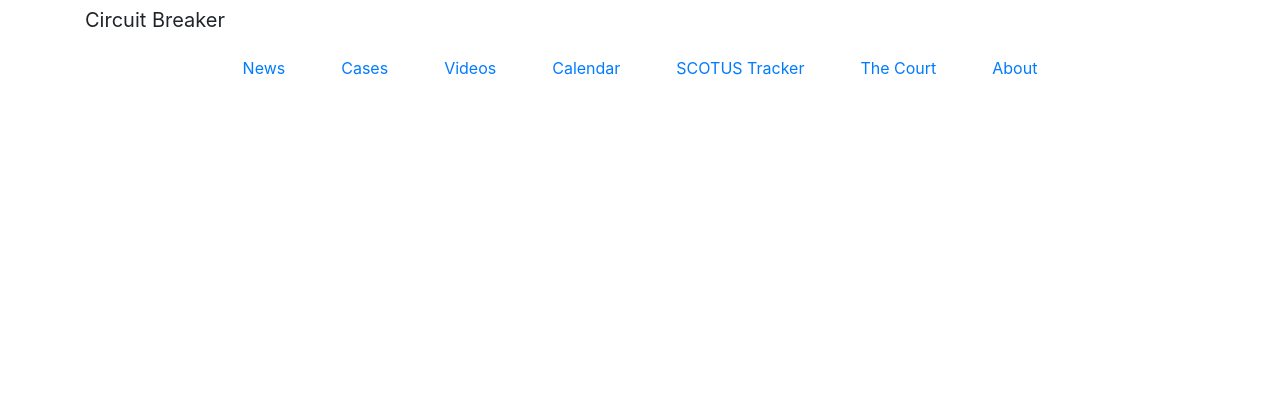
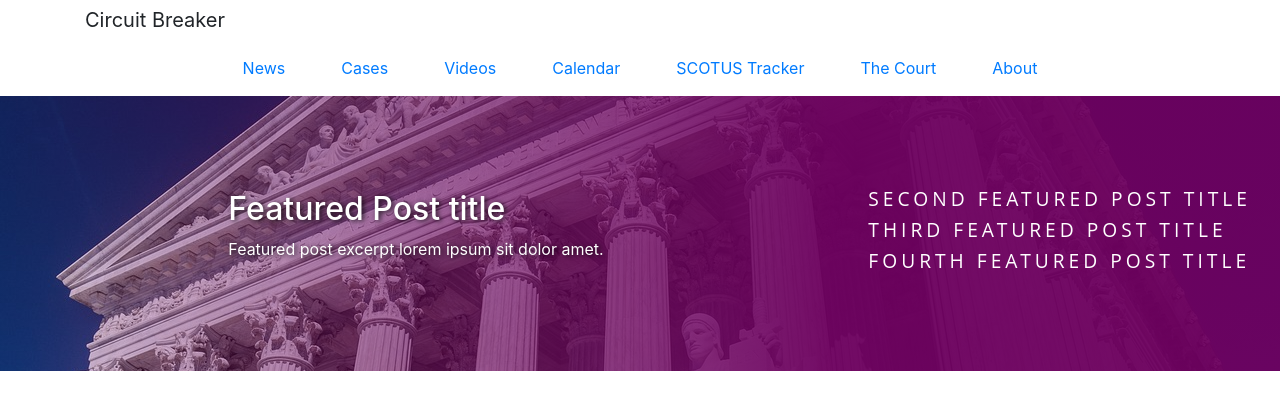
Before and after one commit to kromoser/circuit-breaker, a plain HTML site: page index.html in a window 1280 px wide. Drawn offline with nearby package versions, Linux system fonts and the light colour scheme.

Commit message:
Sketched out basic scaffold and styles for hero posts section

```diff
--- a/assets/sass/styles.scss
+++ b/assets/sass/styles.scss
@@ -1,3 +1,10 @@
+/* colors */
+$main-purple: rgb(109,0,95);
+$black: #000000;
+
+/* fonts */
+$sans-serif: 'Open Sans', 'Helvetica Neue', Helvetica, sans-serif;
+
 /* nav styles */
 ul.navbar-nav {
   margin: 0 auto;
@@ -7,3 +14,29 @@ ul.navbar-nav {
     margin-left: 20px;
   }
 }
+
+
+/* hero posts blade */
+div.hero-posts {
+  background: -moz-linear-gradient(left, rgba( $main-purple, 0.15) 0%, rgba( $main-purple, 0.95 ) 65%, rgba( $main-purple, 0.95 ) 100%), url(assets/img/supreme-court.jpg) center center; /* FF3.6-15 */
+  background: -webkit-linear-gradient(left, rgba( $main-purple, 0.15) 0%,rgba( $main-purple, 0.95 ) 65%,rgba( $main-purple, 0.95 ) 100%), url(assets/img/supreme-court.jpg) center center; /* Chrome10-25,Safari5.1-6 */
+  background: linear-gradient(to right, rgba( $main-purple, 0.15) 0%,rgba( $main-purple, 0.95 ) 65%,rgba( $main-purple, 0.95 ) 100%), url(assets/img/supreme-court.jpg) center center; /* W3C, IE10+, FF16+, Chrome26+, Opera12+, Safari7+ */
+  filter: progid:DXImageTransform.Microsoft.gradient( startColorstr='#006d005f', endColorstr='#6d005f',GradientType=0 ); /* IE6-9 */
+  background-size: cover;
+  height: 275px;
+
+  .primary-feature-post {
+    text-shadow: 2px 1px 5px rgba( $black, 0.8);
+  }
+
+  .secondary-feature-posts {
+    text-transform: uppercase;
+    font-family: $sans-serif;
+    letter-spacing: 0.25rem;
+
+      h4 {
+        font-size: 1.2rem;
+      }
+  }
+
+}
--- a/index.html
+++ b/index.html
@@ -31,11 +31,35 @@
                 <li class="nav-item menu-item"><a title="nav" href="#" class="nav-link">The Court</a></li>
                 <li class="nav-item menu-item active"><a title="nav" href="#" class="nav-link">About</a></li>
             </ul>
+
         </nav>
       </div>
 
     </header>
     <!-- END MASTHEAD/NAV -->
 
+    <!-- FEATURED POST/IMG HERO -->
+    <div class="container-fluid hero-posts align-items-center">
+
+
+            <div class="row align-items-center h-100 text-white">
+
+              <div class="col col-sm-6 offset-sm-2 primary-feature-post">
+                <h2>Featured Post title</h2>
+                <p>Featured post excerpt lorem ipsum sit dolor amet.</p>
+              </div>
+
+              <div class="col col-sm-4 secondary-feature-posts">
+                <h4>Second featured post title</h4>
+                <h4>Third featured post title</h4>
+                <h4>Fourth featured post title</h4>
+              </div>
+
+            </div>
+
+
+    </div>
+    <!--END POST/IMG HERO -->
+
   </body>
 </html>
```
Also changed, not shown: assets/img/supreme-court.jpg (added), styles.css, 2 other files.
